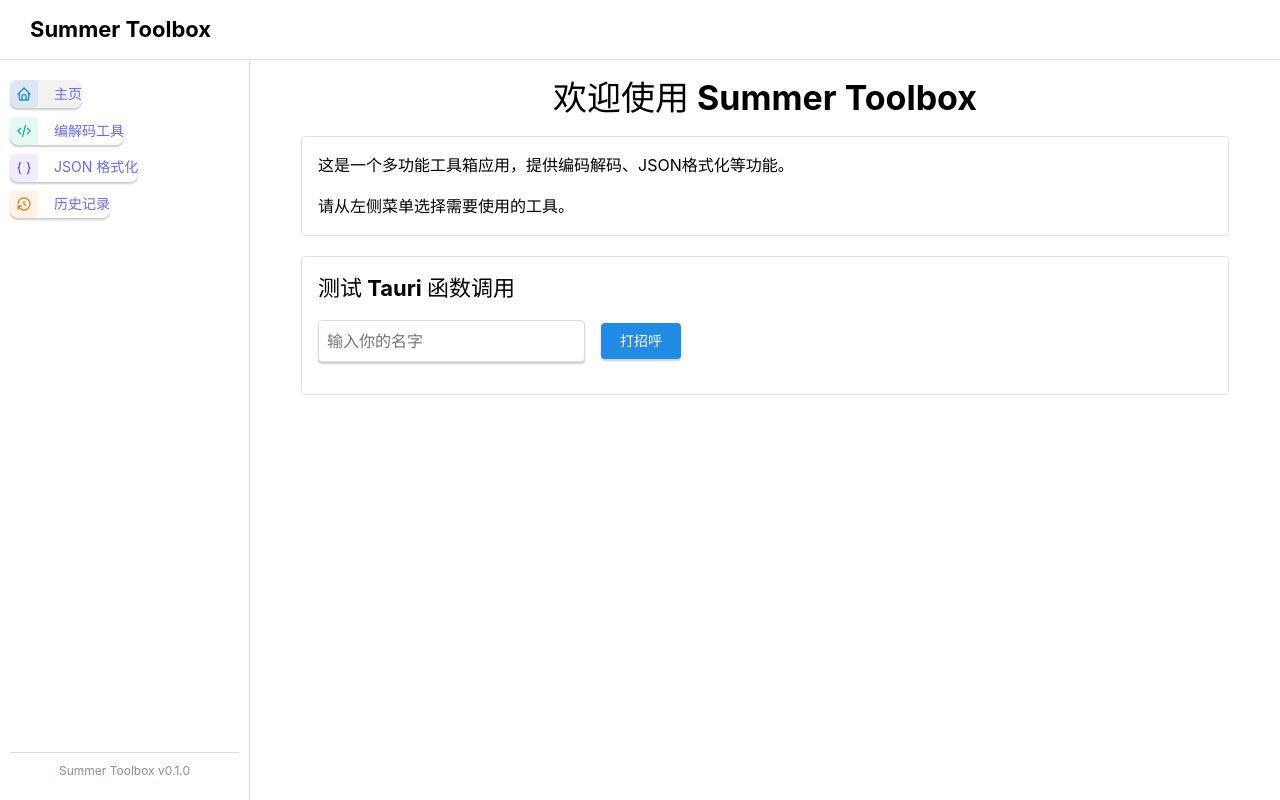
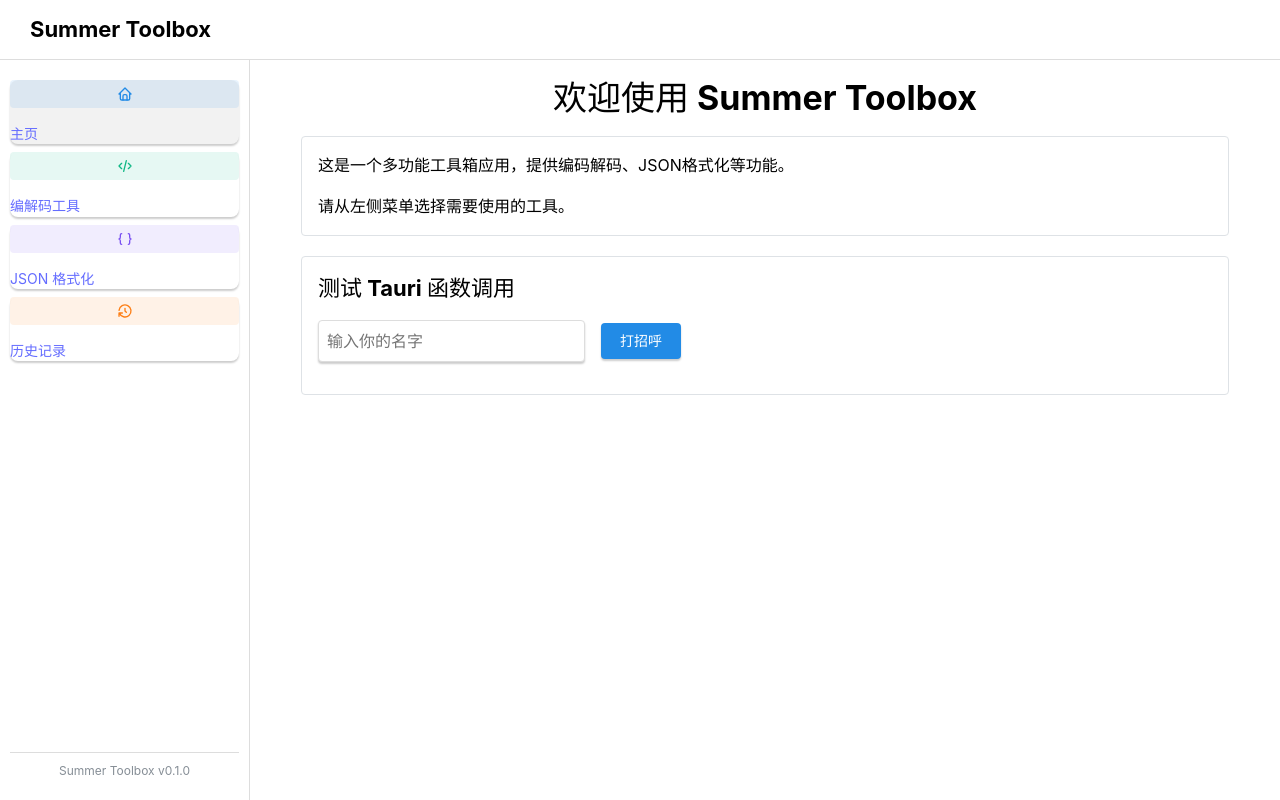
Before and after one commit to 233Official/SummerToolbox, a React (Vite) app: page / in a window 1280 px wide. Built offline with nearby package versions, Linux system fonts and the light colour scheme.

Commit message:
🚧 侧边栏横向填充

```diff
--- a/src/App.css
+++ b/src/App.css
@@ -103,11 +103,18 @@
   text-decoration: none;
   display: block;
   margin-bottom: 8px;
+  width: 100%; /* 确保链接占满宽度 */
+}
+
+.main-link button,
+.main-link div {
+  width: 100%; /* 确保按钮和内部div填满宽度 */
 }
 
 .active-link button {
   background-color: rgba(0, 0, 0, 0.05) !important;
   font-weight: 500;
+  width: 100%; /* 确保选中状态按钮也填满宽度 */
 }
 
 .active-link span {
--- a/src/App.tsx
+++ b/src/App.tsx
@@ -38,12 +38,16 @@
         isActive ? "main-link active-link" : "main-link"
       }
       onClick={onClick}
-      style={{ textDecoration: "none" }}
+      style={{
+        textDecoration: "none",
+        display: "block",
+        width: "100%",  // 确保 NavLink 占满宽度
+      }}
     >
       <UnstyledButton
         sx={{
           display: "block",
-          width: "100%",
+          width: "100%",  // 已经设置了100%宽度
           padding: "10px",
           borderRadius: "4px",
           color: "#000",
@@ -125,9 +129,18 @@
             display: "flex",
             flexDirection: "column",
             height: "100%",
+            width: "250px", // 明确设置宽度
           }}
         >
-          <Box style={{ flex: 1 }} mt="xs">
+          <Box
+            style={{
+              flex: 1,
+              display: "flex",
+              flexDirection: "column",
+              width: "100%" // 确保子容器占满宽度
+            }}
+            mt="xs"
+          >
             {links}
           </Box>
           <Box
```
